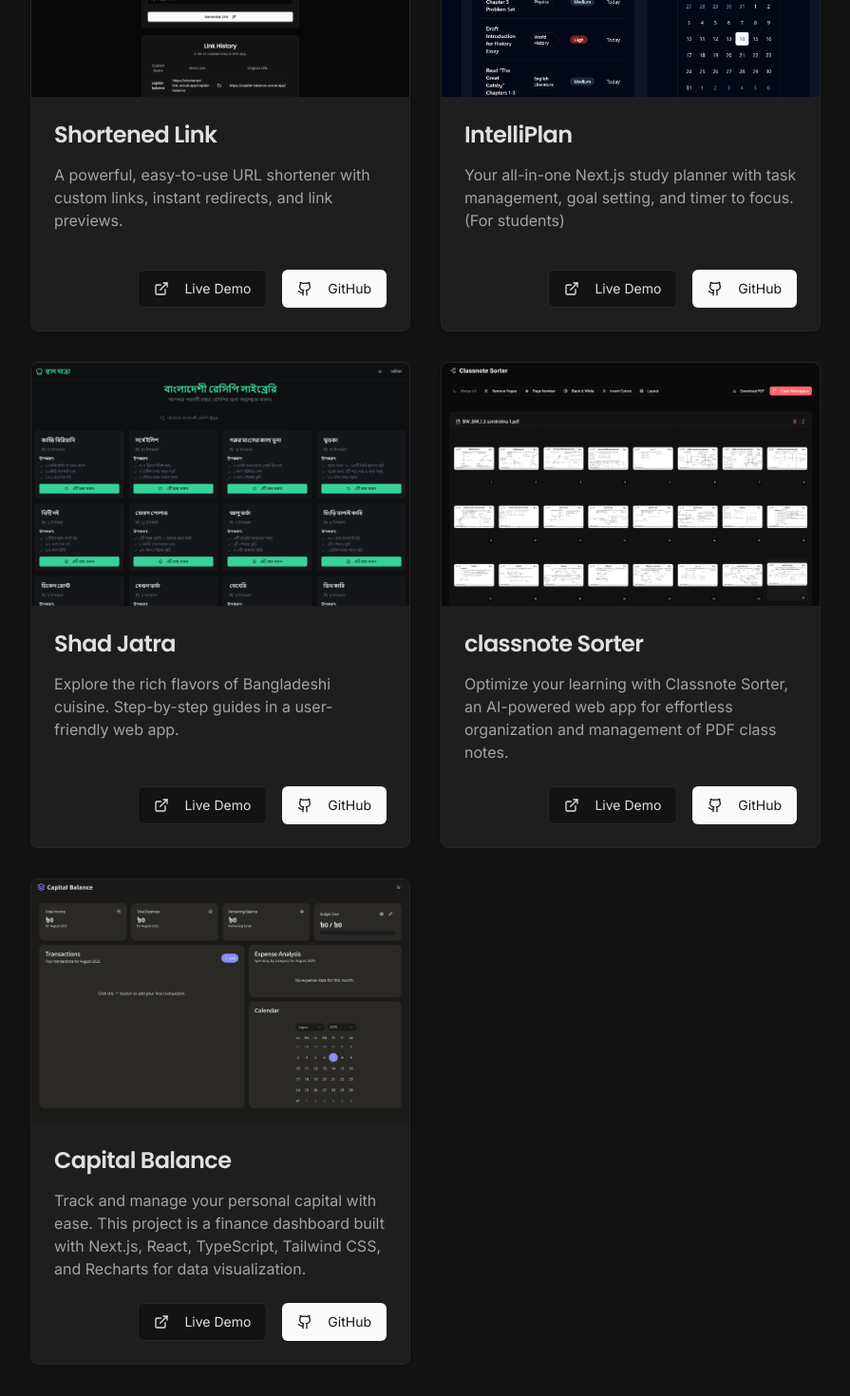
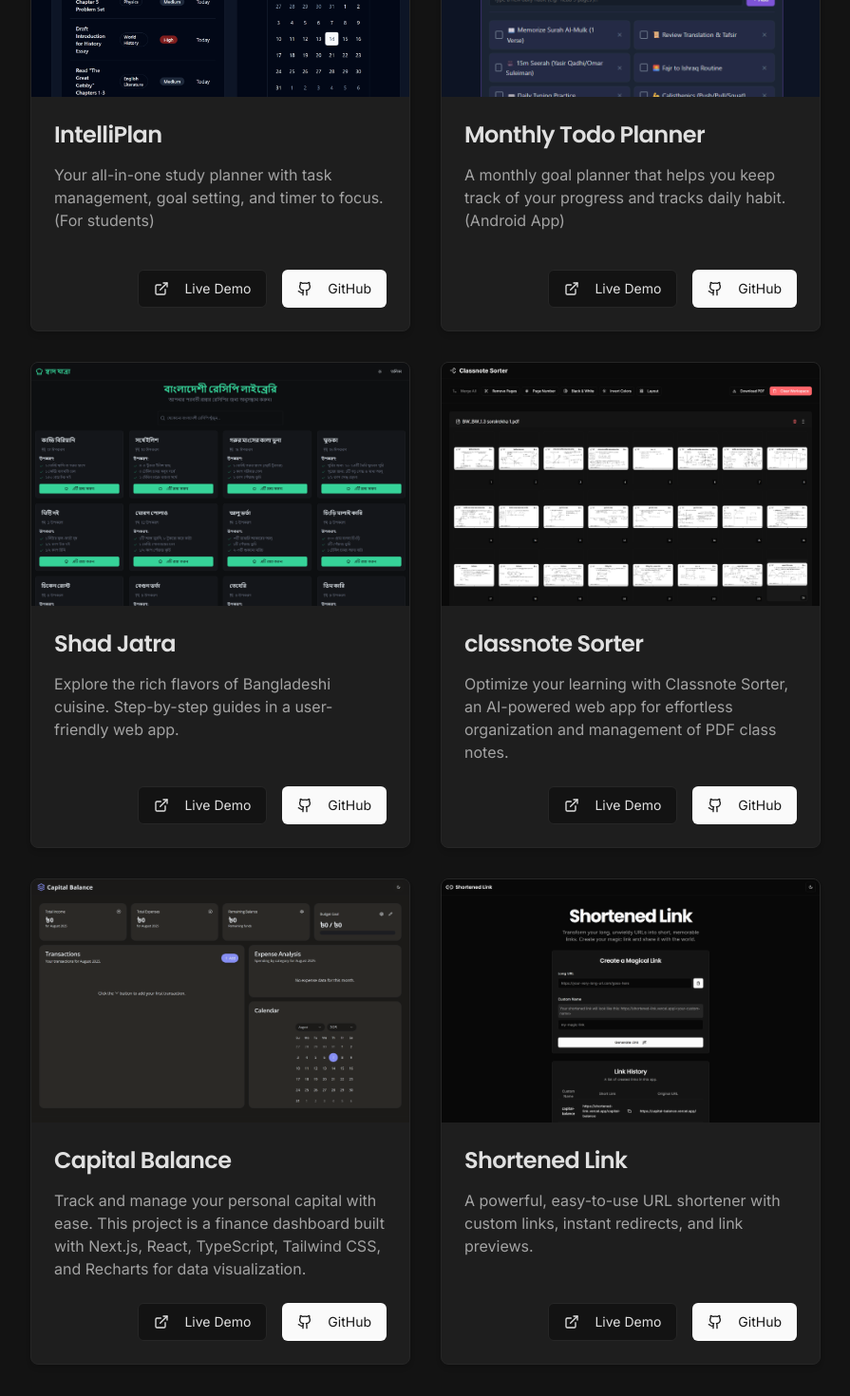
Before and after one commit to Atifhasan250/my-info, a Next.js app: page /projects in a window 1280 px wide. Shown: the part 440-1910 px from the top of the page at 95% size, without its empty margins (192-1087 px from the left). Built offline with nearby package versions, Linux system fonts and the light colour scheme.

Commit message:
Added new project

```diff
--- a/src/app/projects/page.tsx
+++ b/src/app/projects/page.tsx
@@ -24,23 +24,24 @@ import capitalBalanceImg from './capital-balance.png';
 import shadJatraImg from './shad-jatra.png';
 import intelliplanImg from './intelliplan.png';
 import classnoteSorterImg from './classnote-sorter.png';
+import monthlyPlanner from './monthlyPlanner.png';
 
 const projects = [
   {
     id: '1',
-    title: 'Shortened Link',
-    description: 'A powerful, easy-to-use URL shortener with custom links, instant redirects, and link previews.',
-    imageUrl: shortenedLinkImg,
-    liveUrl: 'https://shortened-link.vercel.app/',
-    githubUrl: 'https://github.com/Atifhasan250/shortened-link',
+    title: "IntelliPlan",
+    description: 'Your all-in-one study planner with task management, goal setting, and timer to focus. (For students)',
+    imageUrl: intelliplanImg,
+    liveUrl: 'https://intelliplan.vercel.app/',
+    githubUrl: 'https://github.com/Atifhasan250/intelliplan',
   },
   {
     id: '2',
-    title: "IntelliPlan",
-    description: 'Your all-in-one Next.js study planner with task management, goal setting, and timer to focus. (For students)',
-    imageUrl: intelliplanImg,
-    liveUrl: 'https://intelliplan.vercel.app/',
-    githubUrl: 'https://github.com/Atifhasan250/intelliplan',
+    title: 'Monthly Todo Planner',
+    description: 'A monthly goal planner that helps you keep track of your progress and tracks daily habit. (Android App)',
+    imageUrl: monthlyPlanner,
+    liveUrl: 'https://monthly-todo-planner.netlify.app/',
+    githubUrl: 'https://github.com/Atifhasan250/monthly-todo-planner',
   },
   {
     id: '3',
@@ -65,6 +66,14 @@ const projects = [
     imageUrl: capitalBalanceImg,
     liveUrl: 'https://capital-balance.vercel.app/',
     githubUrl: 'https://github.com/Atifhasan250/capital-balance',
+  },
+  {
+    id: '6',
+    title: 'Shortened Link',
+    description: 'A powerful, easy-to-use URL shortener with custom links, instant redirects, and link previews.',
+    imageUrl: shortenedLinkImg,
+    liveUrl: 'https://shortened-link.vercel.app/',
+    githubUrl: 'https://github.com/Atifhasan250/shortened-link',
   },
 ];
 
```
Also changed, not shown: src/app/projects/monthlyPlanner.png (added), 1 other file (tests, documents, lock files or other folders). Lines whose indentation alone changed are shown as unchanged.
